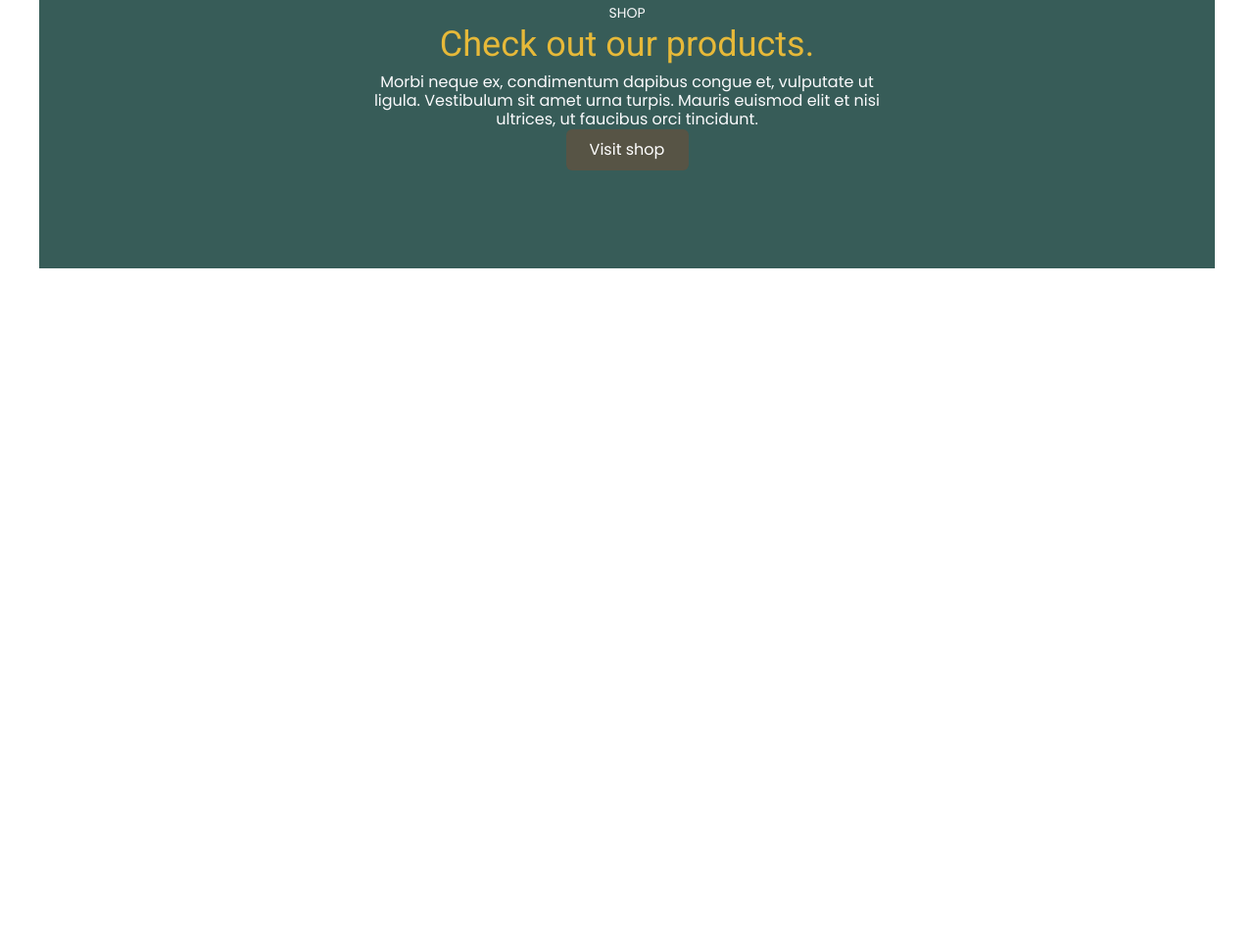
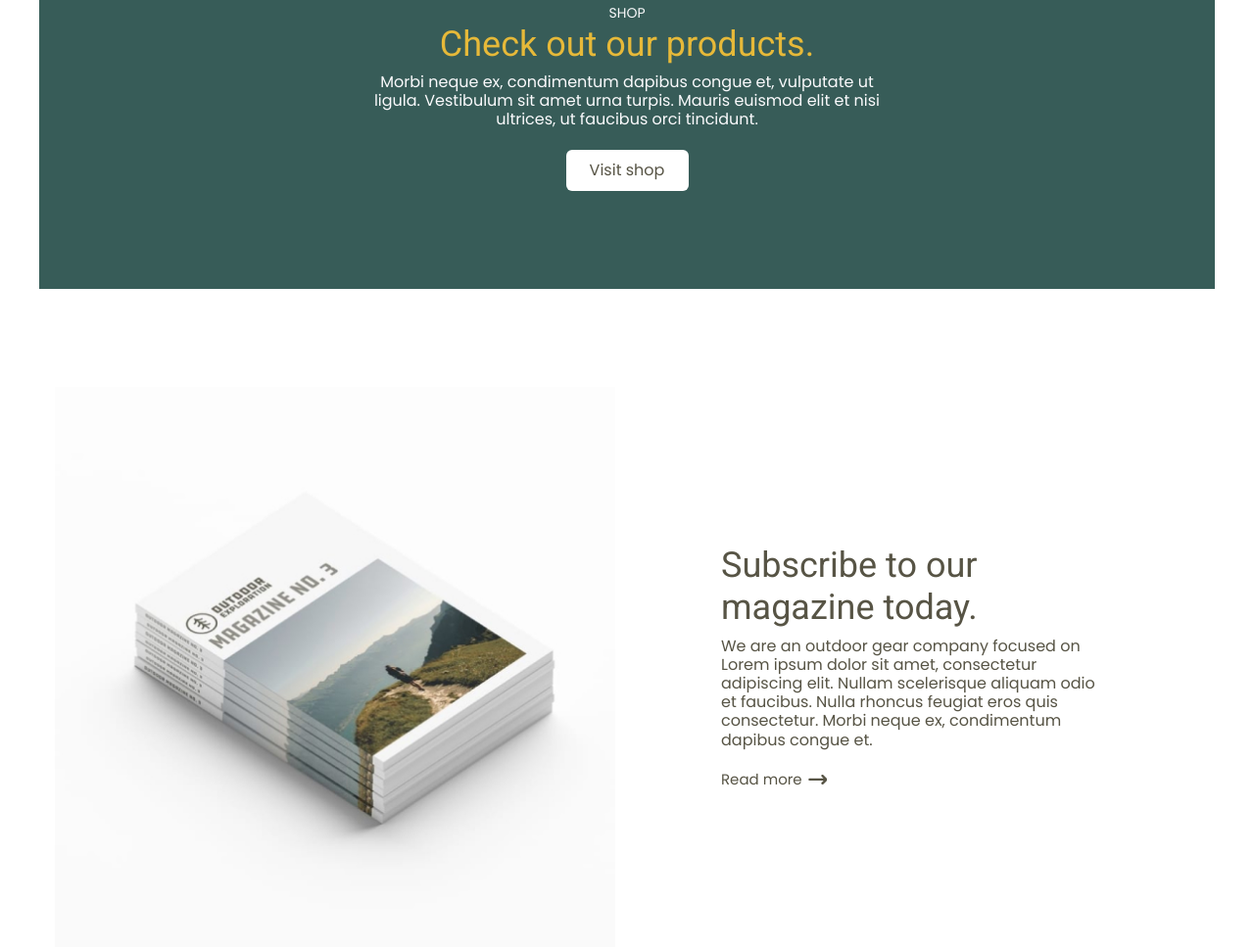
Before and after one commit to archdemon7/projects, a plain HTML site: page index.html in a window 1280 px wide. Shown: the part 4400-5370 px from the top of the page at 98% size. Before the commit the page ends 4674 px from the top, so only its background shows below. Drawn offline with Linux system fonts and the light colour scheme.

Commit message:
feat: add subscribe

```diff
--- a/index.html
+++ b/index.html
@@ -223,7 +223,23 @@
                         <p class="section-description checkout__description">
                             Morbi neque ex, condimentum dapibus congue et, vulputate ut ligula. Vestibulum sit amet urna turpis. Mauris euismod elit et nisi ultrices, ut faucibus orci tincidunt.
                         </p>
-                        <button class="btn">Visit shop</button>
+                        <button class="btn checkout__btn">Visit shop</button>
+                    </div>
+                </div>
+            </div>
+        </section>
+        <section class="subscribe">
+            <div class="container">
+                <div class="subscribe-container">
+                    <img src="./assets/img/magazines.jpg" alt="magazines" class="subscribe__img">
+                    <div class="subscribe__info">
+                        <h2 class="section-title subscribe__title">
+                            Subscribe to our magazine today.
+                        </h2>
+                        <p class="section-description subscribe__description">
+                            We are an outdoor gear company focused on Lorem ipsum dolor sit amet, consectetur adipiscing elit. Nullam scelerisque aliquam odio et faucibus. Nulla rhoncus feugiat eros quis consectetur. Morbi neque ex, condimentum dapibus congue et.
+                        </p>
+                        <a href="#!" class="section-link">Read more</a>
                     </div>
                 </div>
             </div>
--- a/style.css
+++ b/style.css
@@ -341,4 +341,39 @@ h1, h2, h3 {
 .checkout__description {
     color: #FAFAFC;
     margin: 0 auto;
+    margin-bottom: 21px;
 }
+
+.checkout__btn {
+    background-color: #FFFFFF;
+    color: #575445;
+}
+
+.subscribe {
+    padding: 100px 0;
+}
+
+.subscribe-container {
+    max-width: 1168px;
+    margin: 0 auto;
+    display: flex;
+    justify-content: space-between;
+    align-items: center;
+}
+
+.subscribe__img {
+    max-width: 49%;
+}
+
+.subscribe__info {
+    padding: 0 104px;
+}
+
+.subscribe__title {
+    max-width: 295px;
+}
+
+.subscribe__description {
+    max-width: 384px;
+    margin-bottom: 20px;
+}
```
Also changed, not shown: assets/img/magazines.jpg (added).
